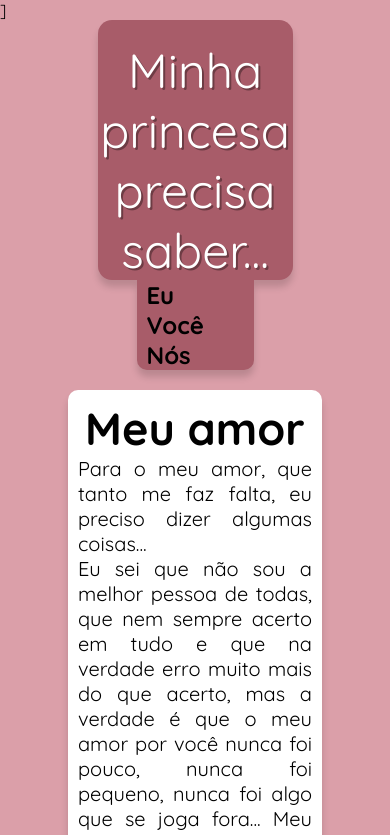
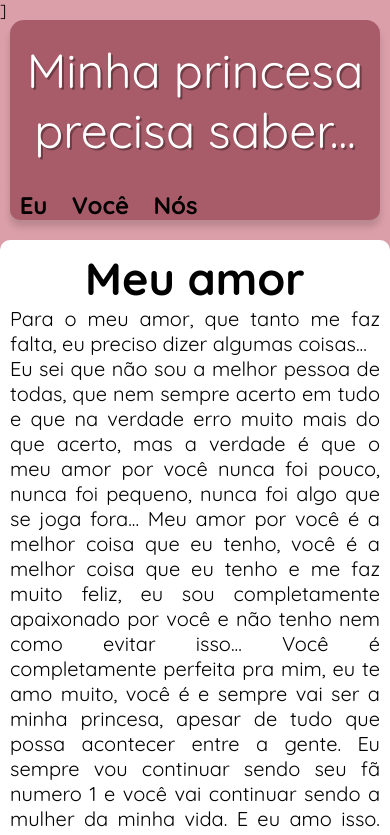
Before and after one commit to igorgianeri/meuamor, a plain HTML site: page index.html in a window 390 px wide. Shown: the top 835 px of the page. Drawn offline with Linux system fonts and the light colour scheme.

Commit message:
Correção tamanho para mobile

```diff
--- a/style/style.css
+++ b/style/style.css
@@ -18,10 +18,10 @@ header {
     min-height: 150px;
     text-align: center;
     padding-top: 20px;
-
-    max-width: 50%;
+    max-width: 95%;
     margin: auto;
-    border-radius: 14px;
+    border-top-left-radius: 14px;
+    border-top-right-radius: 14px;
     box-shadow: 0px 7px 7px rgba(0, 0, 0, 0.151);
 
 }
@@ -36,7 +36,7 @@ header > h1 {
 
 nav {
     background-color: rgb(168, 92, 105);
-    max-width: 30%;
+    max-width: 95%;
     margin: auto;
     border-bottom-left-radius: 10px;
     border-bottom-right-radius: 10px;
@@ -63,7 +63,8 @@ main {
     border-radius: 10px;
     box-shadow: 1px 1px 0px 0px;
     margin: auto;
-    max-width: 60%;
+    min-width: 300px;
+    max-width: 1000px;
     padding: 10px;
     margin-top: 20px;
     box-shadow: 0px 7px 7px rgba(0, 0, 0, 0.151);
```
